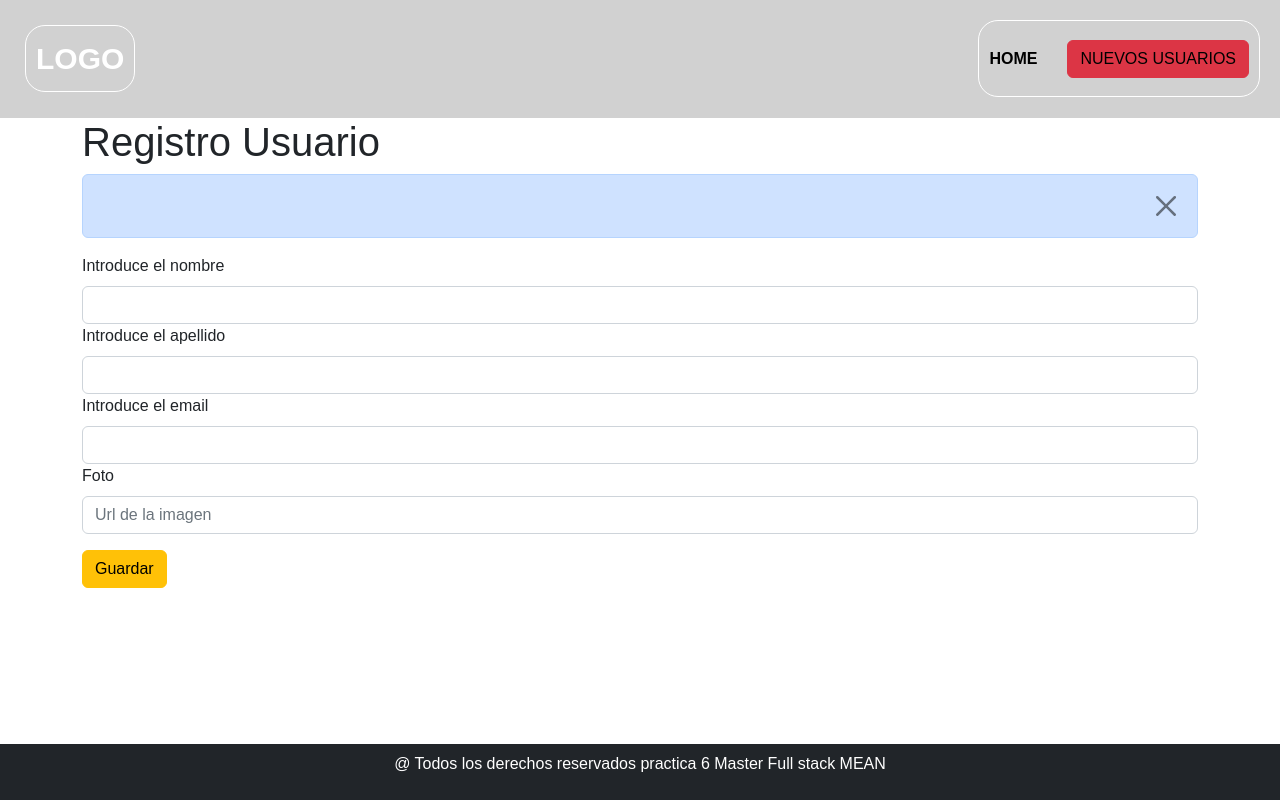
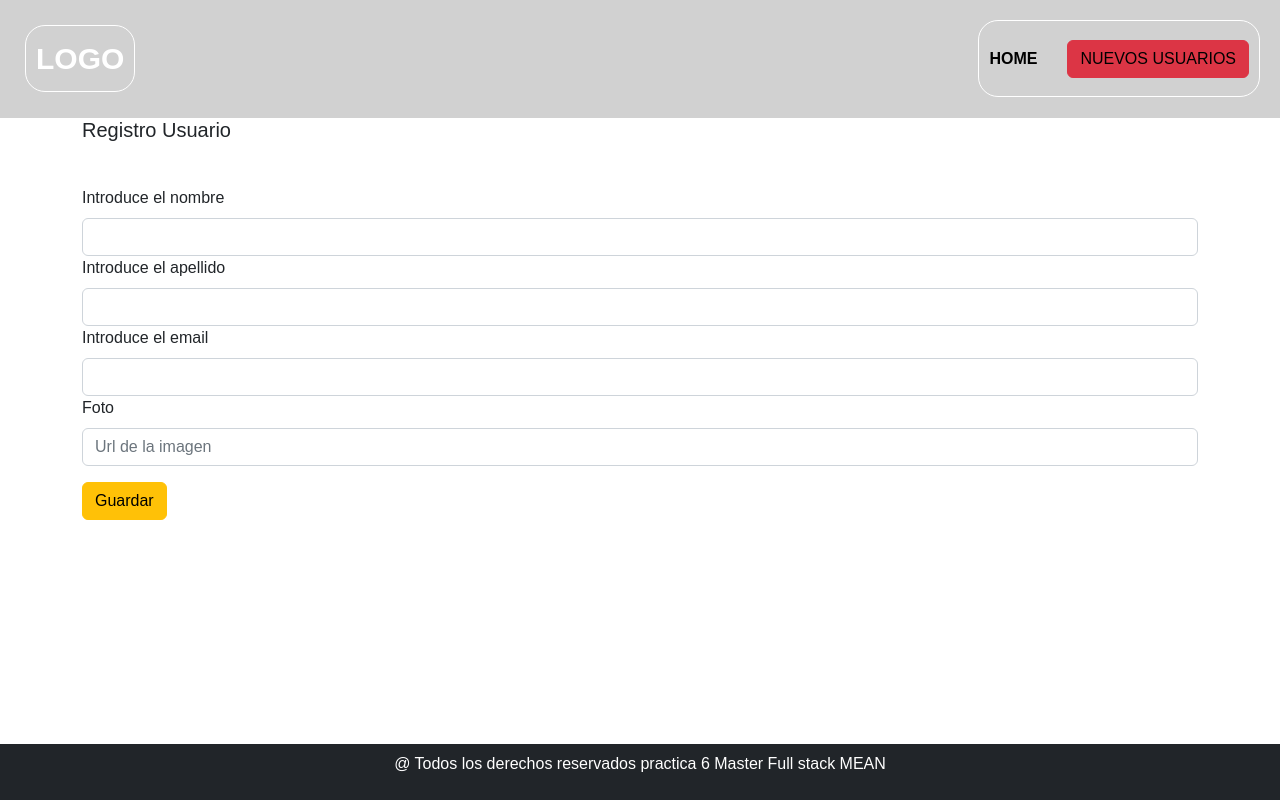
Before and after one commit to lewinCM/actividad6apifucional, an Angular app: page /new in a window 1280 px wide. Built offline with nearby package versions, Linux system fonts and the light colour scheme.

Commit message:
practica terminada

```diff
--- a/src/app/components/form/form.component.html
+++ b/src/app/components/form/form.component.html
@@ -1,5 +1,5 @@
-<h1>{{title}}</h1>
-<app-notificacion [msg]="msg"></app-notificacion>
+<h5>{{title}}</h5>
+<app-notificacion [msg]="msg" [type]="type"></app-notificacion>
 
 <form novalidate [formGroup]="userForm" (ngSubmit)="getDataForm()">
     <div>
--- a/src/app/components/form/form.component.ts
+++ b/src/app/components/form/form.component.ts
@@ -88,6 +88,7 @@ export class FormComponent implements OnInit {
 
       this.msg = (`el usuario ${resp.first_name} y su id ${resp.id} se guardado correctamente`)
       // this.router.navigate(['/home'])
+      this.type='success'
     } else {
       // si no es para actualizar, debes registralo
       try {
@@ -106,11 +107,7 @@ export class FormComponent implements OnInit {
 
     }
 
-
   }
-
-
-
   checkControl(pControlName: string, pError: string): boolean {
     if (this.userForm.get(pControlName)?.hasError(pError) && this.userForm.get(pControlName)?.touched) {
       return true
--- a/src/app/components/form/notificacion/notificacion.component.css
+++ b/src/app/components/form/notificacion/notificacion.component.css
@@ -4,4 +4,5 @@
     /* background-color: blueviolet; */
     font-size: 20px;
     font-weight: bold;
+    padding: 1px;
 }
--- a/src/app/components/form/notificacion/notificacion.component.html
+++ b/src/app/components/form/notificacion/notificacion.component.html
@@ -3,7 +3,7 @@
     <button type="button" class="btn-close" (click)="cerrar()"></button>
 </div> -->
 
-<div [class]="'alert alert-primary' + type" [ngClass]="{'show': visible}" role="alert">
+<div [class]="'alert alert-dismissible fade alert-primary show-' + type" [ngClass]="{'show': visible}" role="alert">
     <p>{{notificacion}}</p>
     <button type="button" class="btn-close" (click)="cerrar()"></button>
 
```
